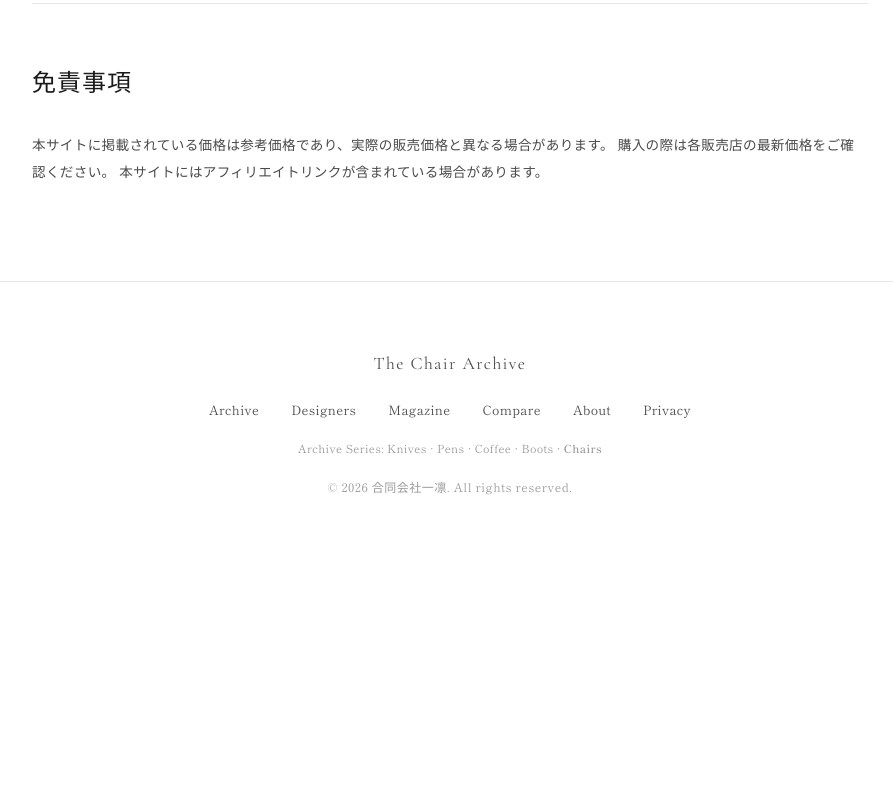
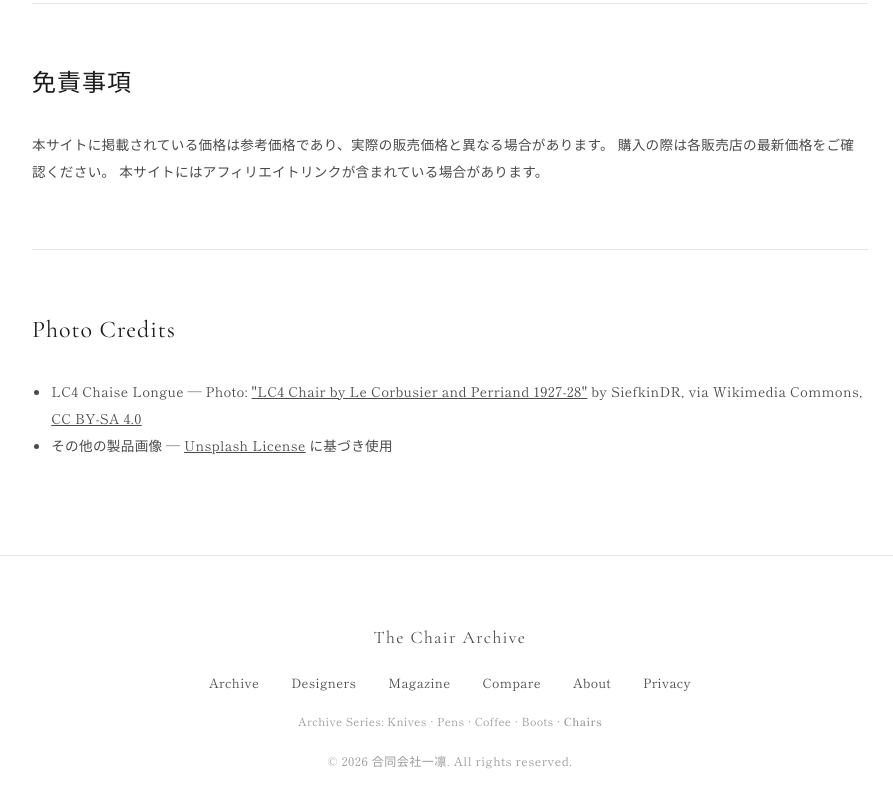
Before and after one commit to assetlyjp-hub/the-chair-archive, an Astro site: page /about in a window 1280 px wide. Shown: the part 1156-1963 px from the top of the page, without its empty margins (190-1083 px from the left). Before the commit the page ends 1719 px from the top, so only its background shows below. Built offline with nearby package versions, Linux system fonts and the light colour scheme; Astro itself is replaced by a stand-in of ours.

Commit message:
Add photo credits for CC BY-SA 4.0 licensed LC4 image
Co-Authored-By: Claude Opus 4.6 <noreply@anthropic.com>

```diff
--- a/src/pages/about.astro
+++ b/src/pages/about.astro
@@ -53,6 +53,21 @@ import Base from '../layouts/Base.astro';
           本サイトにはアフィリエイトリンクが含まれている場合があります。
         </p>
       </div>
+
+      <div style="border-top: 1px solid var(--color-border); padding-top: var(--space-lg); margin-top: var(--space-lg);">
+        <h2 style="font-family: var(--font-display); font-size: 1.5rem; margin-bottom: var(--space-md);">Photo Credits</h2>
+        <ul style="font-size: 0.85rem; line-height: 2; list-style: disc; padding-left: 1.2rem; color: var(--color-accent);">
+          <li>
+            LC4 Chaise Longue —
+            Photo: <a href="https://commons.wikimedia.org/wiki/File:LC4_Chair_by_Le_Corbusier_and_Perriand_1927-28.jpg" target="_blank" rel="noopener" style="color: var(--color-accent); text-decoration: underline;">"LC4 Chair by Le Corbusier and Perriand 1927-28"</a>
+            by SiefkinDR, via Wikimedia Commons,
+            <a href="https://creativecommons.org/licenses/by-sa/4.0/" target="_blank" rel="noopener" style="color: var(--color-accent); text-decoration: underline;">CC BY-SA 4.0</a>
+          </li>
+          <li>
+            その他の製品画像 — <a href="https://unsplash.com/license" target="_blank" rel="noopener" style="color: var(--color-accent); text-decoration: underline;">Unsplash License</a> に基づき使用
+          </li>
+        </ul>
+      </div>
     </div>
   </div>
 </Base>
```
Also changed, not shown: src/pages/chairs/[id].astro (+8 -0 lines), src/pages/en/chairs/[id].astro (+8 -0 lines).
